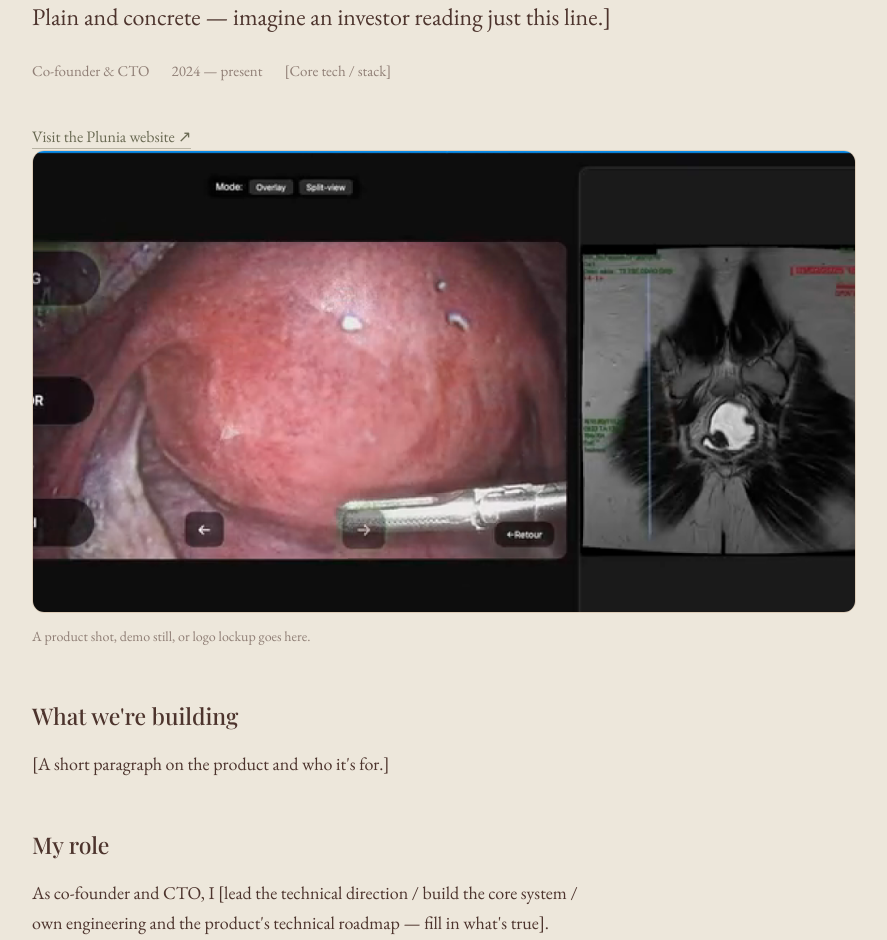
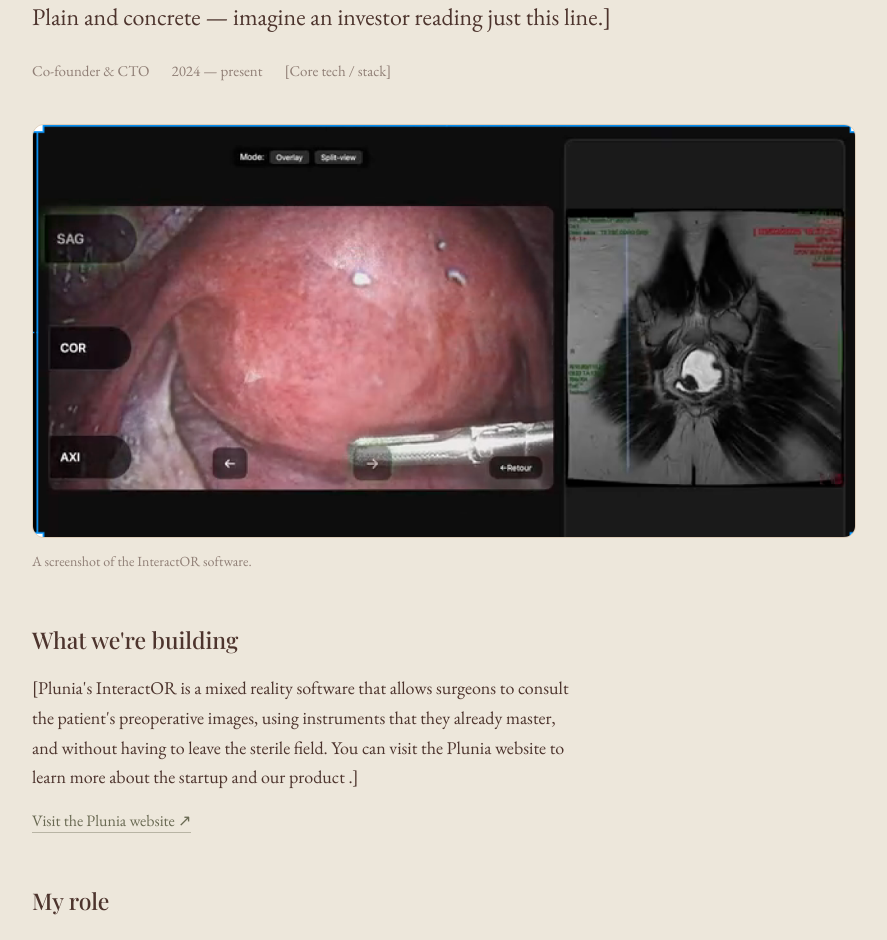
Before and after one commit to YaraIbrahimAnwar/portfolio, a Next.js app: page /plunia in a window 1280 px wide. Shown: the part 380-1320 px from the top of the page, without its empty margins (196-1083 px from the left). Built offline with nearby package versions, Linux system fonts and the light colour scheme; a web font is replaced by a local one.

Commit message:
added plunia details and resized images

```diff
--- a/app/globals.css
+++ b/app/globals.css
@@ -113,7 +113,7 @@ html, body { margin: 0; padding: 0; background: var(--bg); }
   transition: transform .25s ease;
 }
 .media-link:hover .project-media { transform: translateY(-3px); }
-.project-media img { width: 100%; height: 100%; object-fit: cover; display: block; }
+.project-media img { width: 100%; height: 100%; object-fit: contain; display: block; padding: 10px; }
 .media-label { color: var(--muted); font-size: 13px; letter-spacing: .08em; text-transform: uppercase; }
 
 .project-title-link {
@@ -154,11 +154,15 @@ html, body { margin: 0; padding: 0; background: var(--bg); }
 .meta-row span { white-space: nowrap; }
 
 .figure {
-  aspect-ratio: 16 / 9; overflow: hidden; border: 1px solid var(--line); border-radius: 12px;
-  background: radial-gradient(120% 120% at 30% 20%, color-mix(in srgb, var(--soft) 30%, var(--card)), var(--card));
-  display: flex; align-items: center; justify-content: center; margin: 0 0 12px;
+  overflow: hidden; border: 1px solid var(--line); border-radius: 12px;
+  background: var(--card); margin: 0 0 12px;
 }
-.figure img { width: 100%; height: 100%; object-fit: cover; display: block; }
+.figure img { width: 100%; height: auto; max-height: 70vh; object-fit: contain; display: block; }
+/* keep the nice empty box only when there's still a placeholder inside */
+.figure:has(.media-label) {
+  aspect-ratio: 16 / 9;
+  display: flex; align-items: center; justify-content: center;
+}
 .figcaption { color: var(--muted); font-size: 14px; margin: 0 0 40px; }
 
 .h2 {
--- a/app/plunia/page.jsx
+++ b/app/plunia/page.jsx
@@ -22,21 +22,24 @@ export default function Plunia() {
           <span>[Core tech / stack]</span>
         </div>
 
-        <p className="project-links">
-      <a href="https://plunia.fr" target="_blank" rel="noopener noreferrer">Visit the Plunia website ↗</a>
-        </p>
 
         <div className="figure"><img src="/interactor.png" alt="Plunia InteractOR" /></div>
-        <p className="figcaption">A product shot, demo still, or logo lockup goes here.</p>
+        <p className="figcaption">A screenshot of the InteractOR software.</p>
 
         <div className="prose">
           <h2 className="h2">What we&apos;re building</h2>
-          <p>[A short paragraph on the product and who it&apos;s for.]</p>
+          <p>[Plunia's InteractOR is a mixed reality software that allows surgeons to consult the patient's preoperative images, using instruments
+            that they already master, and without having to leave the sterile field.
+            You can visit the Plunia website to learn more about the startup and our product .]</p>
+
+
+          <p className="project-links">
+          <a href="https://plunia.com/" target="_blank" rel="noopener noreferrer">Visit the Plunia website ↗</a>
+          </p>
 
           <h2 className="h2">My role</h2>
           <p>
-            As co-founder and CTO, I [lead the technical direction / build the core system /
-            own engineering and the product&apos;s technical roadmap — fill in what&apos;s true].
+            [As co-founder and CTO, I lead the technical direction of Plunia].
           </p>
 
           <h2 className="h2">Where it stands</h2>
```
